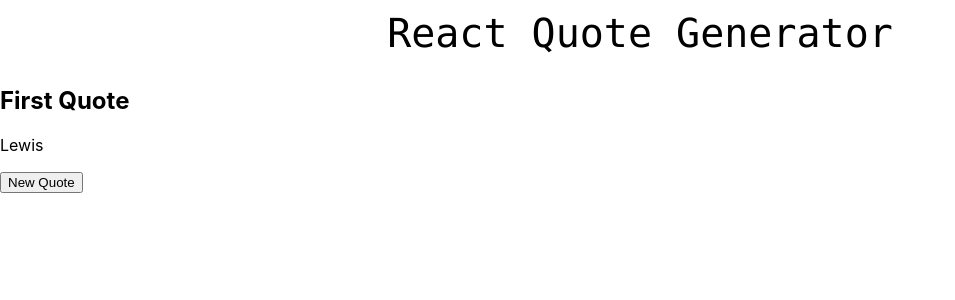
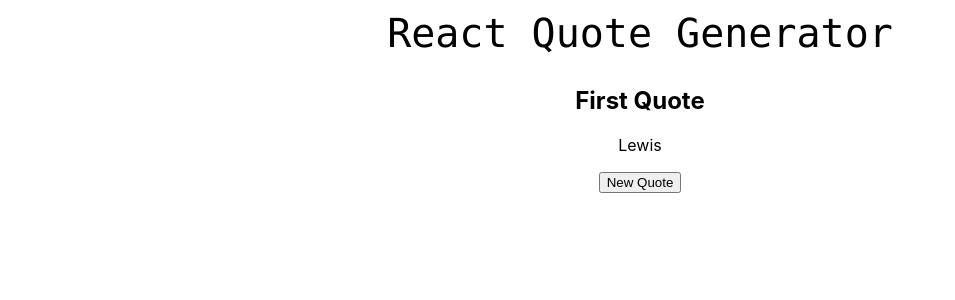
Before and after one commit to LewisMoore0/react-quote-generator, a React (Create React App) app: page / in a window 1280 px wide. Shown: the top 300 px of the page, without its empty margins (0-955 px from the left). Built offline with nearby package versions, Linux system fonts and the light colour scheme.

Commit message:
add app wrapper and styling

```diff
--- a/src/App.css
+++ b/src/App.css
@@ -36,3 +36,8 @@
     transform: rotate(360deg);
   }
 }
+
+.quote-box {
+  background-color: black;
+  align-self: center;
+}
--- a/src/index.css
+++ b/src/index.css
@@ -20,7 +20,7 @@
   font-size: 40px;
 }
 
-.qutoewrapper {
+.app-wrapper {
   text-align: center;
 }
 /*
--- a/src/index.js
+++ b/src/index.js
@@ -11,9 +11,10 @@
   <div class='banner'>
         React Quote Generator
   </div>
-
+  <div className='app-wrapper'>
+    <App />
+  </div>
 </body>
 </html>
-    <App />
   </React.StrictMode>
 );
```
